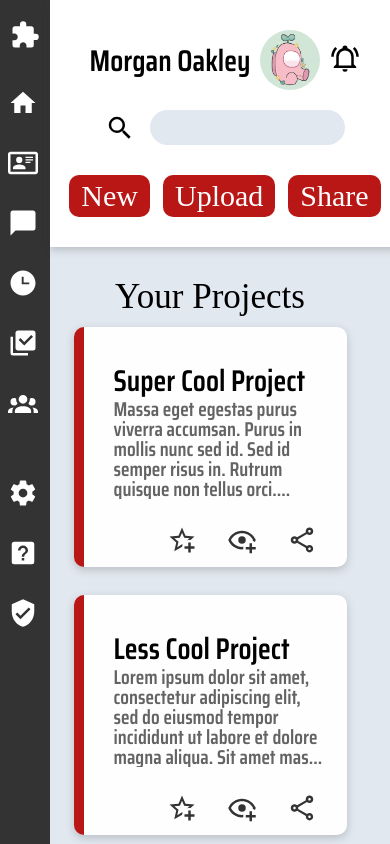
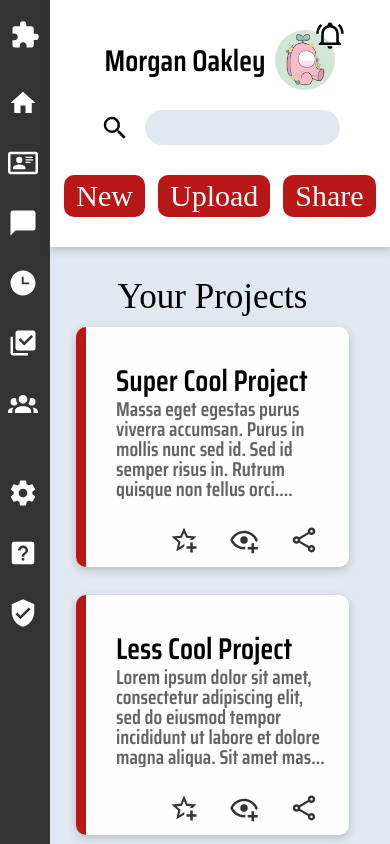
Before and after one commit to VelimirL/admin-dashboard, a website: page index.html in a window 390 px wide. Shown: the top 844 px of the page. Drawn offline with Linux system fonts and the light colour scheme; a web font is replaced by a local one.

Commit message:
Small phone aligmnent

```diff
--- a/sass/_base.scss
+++ b/sass/_base.scss
@@ -44,7 +44,7 @@ html {
     border-radius: 0;
   }
   @include respond(mini-phone) {
-    grid-template-columns: 5rem minmax(350px, 1fr);
+    grid-template-columns: 5rem minmax(300px, 1fr);
   }
 }
 
--- a/sass/_header.scss
+++ b/sass/_header.scss
@@ -85,6 +85,7 @@ button {
   @include respond(mini-phone) {
     gap: 1rem;
     margin: 0 1rem;
+    position: relative;
   }
 
   &--avatar {
@@ -105,6 +106,13 @@ button {
     font-weight: 600;
     @include respond(phone) {
       font-size: 3rem;
+    }
+  }
+  &--notifications {
+    @include respond(mini-phone) {
+      position: absolute;
+      top: -1rem;
+      right: -1rem;
     }
   }
 }
--- a/sass/_main__board.scss
+++ b/sass/_main__board.scss
@@ -49,8 +49,9 @@
   flex-direction: column;
   gap: 1rem;
   margin: 3rem;
+
   @include respond(mini-phone) {
-    margin-left: 0rem;
+    margin-left: 1.5rem;
   }
 }
 
```
Also changed, not shown: css/style.css.
